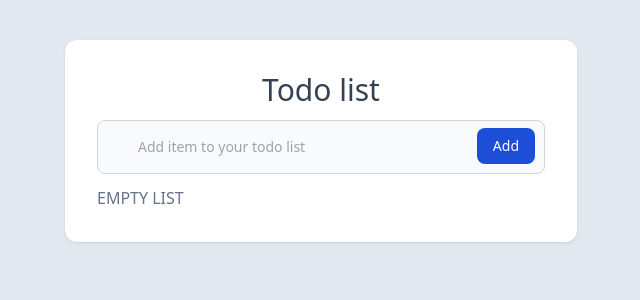
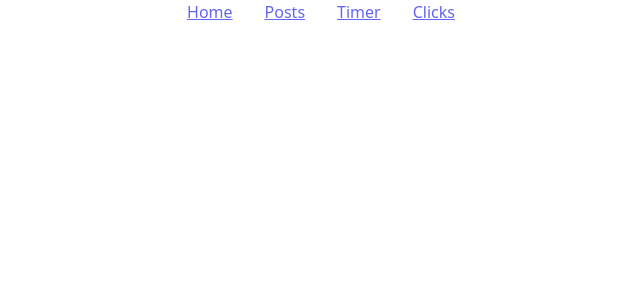
Before and after one commit to Gourav-99/node-js-babel-and-webpack, a React (Create React App) app in the folder client/: page / in a window 1280 px wide. Shown: the top 300 px of the page, without its empty margins (319-959 px from the left). Built offline with nearby package versions, Linux system fonts and the light colour scheme.

Commit message:
useEffect in react

```diff
--- a/client/public/index.html
+++ b/client/public/index.html
@@ -6,10 +6,7 @@
     <title>ToDO List</title>
     <script src="https://cdn.tailwindcss.com"></script>
   </head>
-  <body class="antialiased bg-slate-200 text-slate-700 mx-2">
-    <div
-      class="max-w-lg mx-auto my-10 bg-white p-8 rounded-xl shadow shadow-slate-300"
-      id="root"
-    ></div>
+  <body>
+    <div id="root"></div>
   </body>
 </html>
--- a/client/src/App.jsx
+++ b/client/src/App.jsx
@@ -1,37 +1,21 @@
 import React, { useState } from "react";
-import Header from "./components/Header";
-import List from "./components/List";
+import Home from "./components/Home";
+import Posts from "./components/Posts";
+import Timer from "./components/Timer";
+import Navabar from "./layout/Navbar";
+import Clicks from "./components/Clicks";
 
 const App = () => {
-
-  const [todos,setTodos] = useState([]);
-  const [inputValue, setInputValue]= useState('');
-  const [currentEditItem, setEditItem]= useState('');
-  const [isEditMode, setIsEditMode] = useState(false);
-
-  const handleComplete = (id) => {
-    let updateTodo = todos.find((todo) => todo.id === id);
-    updateTodo.isComplete = !updateTodo.isComplete;
-    setTodos((prevTodos) => [...prevTodos]);
-  };
-  const handleDelete = (id) => {
-    setTodos((prevTodos) => {
-      return prevTodos.filter((todo) => todo.id !== id);
-    });
-  };
-  const handleEdit = (id) => {
-    setIsEditMode(!isEditMode);
-    let updateTodo = todos.find((todo) => todo.id === id);
-    setEditItem(updateTodo.id);
-    setInputValue(updateTodo.title);
-  };
-
+  const [view,setView] = useState("home");
+  const changeView = (view)=>setView(view);
   return (
     <div>
-      <Header todos={todos} setTodos= {setTodos}  inputValue={inputValue} setInputValue={setInputValue} isEditMode={isEditMode} setIsEditMode={setIsEditMode} currentEditItem={currentEditItem}/>
-      <List todos={todos} setTodos={setTodos} setInputValue={setInputValue} isEditMode={isEditMode} setIsEditMode={setIsEditMode} setEditItem={setEditItem} handleComplete={handleComplete} handleDelete={handleDelete} handleEdit={handleEdit}/>
+      <Navabar changeView={changeView} />
+      {
+        view === "home" ? <Home/> : view === "posts" ? <Posts/> : view === "timer"? <Timer/>: <Clicks/>
+      }
     </div>
-  );
-};
+   );
+}
 
 export default App;
--- /dev/null
+++ b/client/src/components/Clicks.jsx
@@ -0,0 +1,22 @@
+import React,{useState, useEffect} from "react";
+const Clicks = () => {
+    const [clicks, setClicks] = useState(0);
+
+    const listenClicks = () => {
+      setClicks((prev) => prev + 1);
+    };
+
+    useEffect(() => {
+      document.addEventListener("click", listenClicks);
+      return () => document.removeEventListener("click", listenClicks);
+    }, []);
+
+    return (
+      <div>
+        <h1>Clicks</h1>
+        {clicks}
+      </div>
+    );
+  };
+
+  export default Clicks;
--- a/client/src/components/Header.jsx
+++ /dev/null
@@ -1,67 +0,0 @@
-import React, { useState } from "react";
-import { nanoid } from "nanoid";
-const Header = ({
-  todos,
-  setTodos,
-  inputValue,
-  setInputValue,
-  isEditMode,
-  setIsEditMode,
-  currentEditItem,
-}) => {
-  const handleSubmit = (e) => {
-    setTodos((prevTodos) => [
-      ...prevTodos,
-      {
-        id: nanoid(),
-        title: inputValue,
-        isComplete: false,
-      },
-    ]);
-    setInputValue("");
-  };
-
-  const handleEdit = (e) => {
-    let updateTodo = todos.find((todo) => todo.id === currentEditItem);
-    updateTodo.title = inputValue;
-    setTodos((prevTodos) => [...prevTodos]);
-    setIsEditMode(!isEditMode);
-    setInputValue("");
-  };
-  const handleChange = (e) => {
-    setInputValue(e.target.value);
-  };
-
-  return (
-    <header className="flex flex-col justify-between items-center">
-      <div>
-        <h1 className="text-3xl font-medium">Todo list</h1>
-      </div>
-      <div className="relative w-full my-3">
-        <input
-          onChange={handleChange}
-          type="text"
-          placeholder="Add item to your todo list"
-          value={inputValue}
-          className="block p-4 pl-10 w-full text-sm text-gray-900 bg-gray-50 rounded-lg border border-gray-300 focus:ring-blue-500 focus:border-blue-500 dark:bg-gray-700 dark:border-gray-600 dark:placeholder-gray-400 dark:text-white dark:focus:ring-blue-500 dark:focus:border-blue-500"
-        />
-        {isEditMode ? (
-          <button
-            onClick={handleEdit}
-            className={` text-white absolute right-2.5 bottom-2.5 bg-blue-700 hover:bg-blue-800 focus:ring-4 focus:outline-none focus:ring-blue-300 font-medium rounded-lg text-sm px-4 py-2 dark:bg-blue-600 dark:hover:bg-blue-700 dark:focus:ring-blue-800`}
-          >
-            Edit
-          </button>
-        ) : (
-          <button
-            onClick={handleSubmit}
-            className={` text-white absolute right-2.5 bottom-2.5 bg-blue-700 hover:bg-blue-800 focus:ring-4 focus:outline-none focus:ring-blue-300 font-medium rounded-lg text-sm px-4 py-2 dark:bg-blue-600 dark:hover:bg-blue-700 dark:focus:ring-blue-800`}
-          >
-            Add
-          </button>
-        )}
-      </div>
-    </header>
-  );
-};
-export default Header;
--- /dev/null
+++ b/client/src/components/Home.jsx
@@ -0,0 +1,25 @@
+import React,{useState, useEffect} from "react";
+const Home = () => {
+  const [name, setName] = useState("");
+
+  useEffect(() => {
+    const timeout = setTimeout(() => {
+      console.log("making api call");
+    }, 2500);
+
+    return () => clearTimeout(timeout);
+  }, [name]);
+
+  const handleChange = (e) => {
+    setName(e.target.value);
+  };
+
+  return (
+    <div>
+      <input onChange={handleChange} type="text" />
+      <div>{name}</div>
+    </div>
+  );
+};
+
+export default Home;
--- a/client/src/components/List.jsx
+++ /dev/null
@@ -1,107 +0,0 @@
-import React from "react";
-const List = ({
-  todos,
-  setTodos,
-  setInputValue,
-  isEditMode,
-  setIsEditMode,
-  setEditItem,
-  handleComplete,
-  handleDelete,
-  handleEdit,
-}) => {
-  return (
-    <section>
-      {todos &&
-        todos.map((todo, index) => {
-          return (
-            <div
-              key={index}
-              className="flex justify-between items-center border-b border-slate-200 py-3 px-2 border-l-4 border-l-transparent"
-            >
-              <div className="inline-flex items-center space-x-2">
-                <div
-                  className="check-complete"
-                  onClick={() => handleComplete(todo.id)}
-                >
-                  <svg
-                    xmlns="http://www.w3.org/2000/svg"
-                    fill="none"
-                    viewBox="0 0 24 24"
-                    strokeWidth="1.5"
-                    stroke="currentColor"
-                    className={`w-6 h-6 text-${
-                      todo.isComplete ? "slate" : "green"
-                    }-500`}
-                  >
-                    <path
-                      strokeLinecap="round"
-                      strokeLinejoin="round"
-                      d={
-                        todo.isComplete
-                          ? "M4.5 12.75l6 6 9-13.5"
-                          : "M9 12.75L11.25 15 15 9.75M21 12a9 9 0 11-18 0 9 9 0 0118 0z"
-                      }
-                    />
-                  </svg>
-                </div>
-                <div
-                  className={`text-slate-500 ${
-                    todo.isComplete && "line-through"
-                  }`}
-                >
-                  {todo.title}
-                </div>
-              </div>
-              <div className="flex justify-between">
-                <div
-                  className="edit-btn mx-2"
-                  onClick={() => handleEdit(todo.id)}
-                >
-                  <svg
-                    className="w-4 h-4 fill-current text-gray-500 hover:text-blue-700 hover:cursor-pointer"
-                    viewBox="0 0 20 20"
-                    xmlns="http://www.w3.org/2000/svg"
-                  >
-                    <g id="SVGRepo_bgCarrier" strokeWidth="0"></g>
-                    <g
-                      id="SVGRepo_tracerCarrier"
-                      strokeLinecap="round"
-                      strokeLinejoin="round"
-                    ></g>
-                    <g id="SVGRepo_iconCarrier">
-                      <path d="M14.846 1.403l3.752 3.753.625-.626A2.653 2.653 0 0015.471.778l-.625.625zm2.029 5.472l-3.752-3.753L1.218 15.028 0 19.998l4.97-1.217L16.875 6.875z"></path>
-                    </g>
-                  </svg>
-                </div>
-                <div
-                  className="remove-icon"
-                  onClick={() => handleDelete(todo.id)}
-                >
-                  <svg
-                    xmlns="http://www.w3.org/2000/svg"
-                    fill="none"
-                    viewBox="0 0 24 24"
-                    strokeWidth="1.5"
-                    stroke="currentColor"
-                    className="w-4 h-4 text-red-500 hover:text-slate-700 hover:cursor-pointer"
-                  >
-                    <path
-                      strokeLinecap="round"
-                      strokeLinejoin="round"
-                      d="M14.74 9l-.346 9m-4.788 0L9.26 9m9.968-3.21c.342.052.682.107 1.022.166m-1.022-.165L18.16 19.673a2.25 2.25 0 01-2.244 2.077H8.084a2.25 2.25 0 01-2.244-2.077L4.772 5.79m14.456 0a48.108 48.108 0 00-3.478-.397m-12 .562c.34-.059.68-.114 1.022-.165m0 0a48.11 48.11 0 013.478-.397m7.5 0v-.916c0-1.18-.91-2.164-2.09-2.201a51.964 51.964 0 00-3.32 0c-1.18.037-2.09 1.022-2.09 2.201v.916m7.5 0a48.667 48.667 0 00-7.5 0"
-                    />
-                  </svg>
-                </div>
-              </div>
-            </div>
-          );
-        })}
-      {todos.length === 0 && (
-        <p className="list-state text-slate-500">EMPTY LIST</p>
-      )}
-    </section>
-  );
-};
-
-export default List;
--- /dev/null
+++ b/client/src/components/Posts.jsx
@@ -0,0 +1,10 @@
+import React, { useState } from "react";
+const Posts = () => {
+  return (
+      <div>
+          <h1>Posts</h1>
+      </div>
+   );
+}
+
+export default Posts;
--- /dev/null
+++ b/client/src/components/Timer.jsx
@@ -0,0 +1,32 @@
+import React,{useState, useEffect} from "react";
+const Timer = () => {
+  const [count, setCount] = useState(0);
+  const [name, setName] = useState("John");
+
+  const initialiseTimer = () => {
+    const interval = setInterval(() => {
+      setCount((prev) => prev + 1);
+    }, 1000);
+  };
+
+  useEffect(() => {
+    // this only executes on mount
+    initialiseTimer();
+  }, []);
+
+  return (
+    <div>
+      <h1>Timer</h1>
+      {count}
+      {/* <h2 className="text-lg text-red-300 bold">{count}</h2>
+      <input type="text" onChange={(e) => setName(e.target.value)} />
+
+      <button type="button" onClick={() => setCount((prev) => prev + 1)}>
+        Inc
+      </button>
+      <div>{name}</div> */}
+    </div>
+  );
+};
+
+export default Timer;
--- /dev/null
+++ b/client/src/layout/Navbar.jsx
@@ -0,0 +1,13 @@
+import React, { useState } from "react";
+const Navabar = ({changeView}) => {
+    return (
+        <ul className="flex justify-center" >
+            <li onClick={()=>changeView('home')} className="text-indigo-500 underline mx-4" >Home</li>
+            <li onClick={()=>changeView('posts')} className="text-indigo-500 underline mx-4">Posts</li>
+            <li  onClick={()=>changeView('timer')}className="text-indigo-500 underline mx-4">Timer</li>
+            <li  onClick={()=>changeView('clicks')}className="text-indigo-500 underline mx-4">Clicks</li>
+        </ul>
+     );
+}
+
+export default Navabar;
```
Also changed, not shown: client/src/components/Footer.jsx (deleted, +0 -10 lines).
